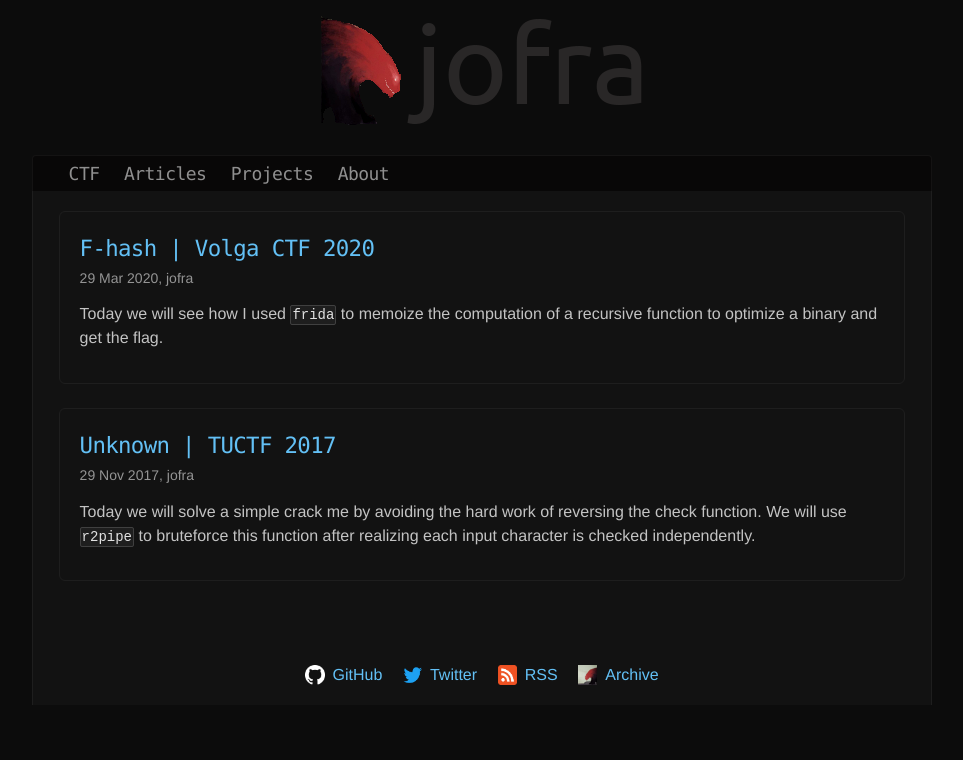
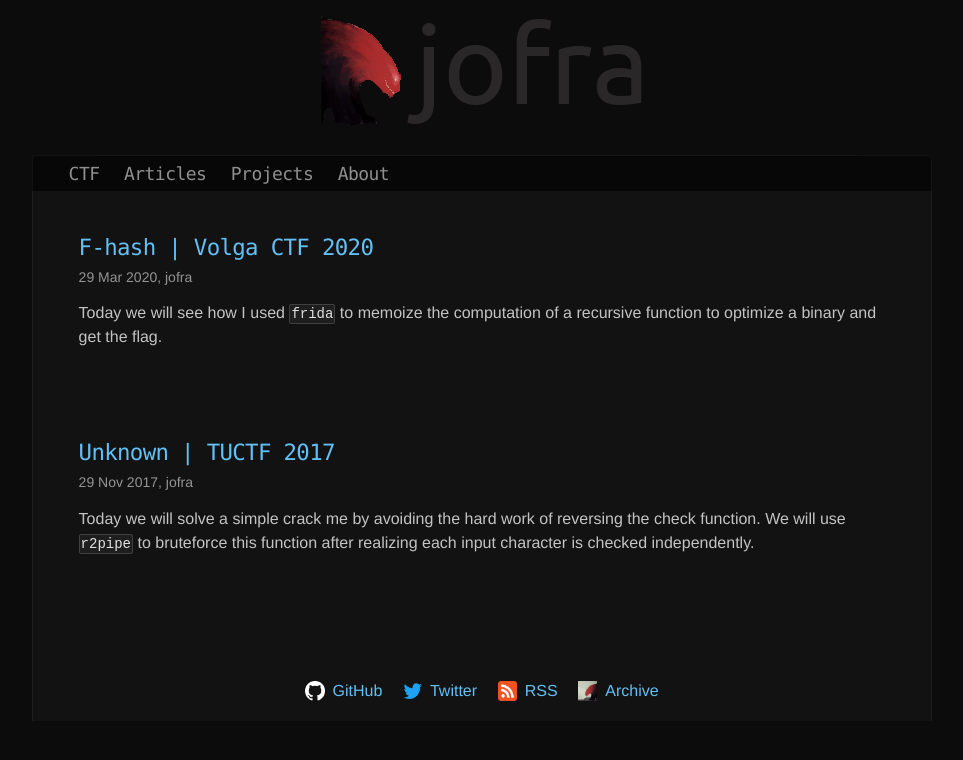
Before and after one commit to Vasco-jofra/Vasco-jofra.github.io, a Jekyll site: the page built from index.html, in a window 1280 px wide. Shown: the top 760 px of the page, without its empty margins (158-1121 px from the left). Built offline with Jekyll 4.4.1, drawn with Linux system fonts in a browser that asks for light colours; the list of posts is cut into pages by our own code.

Commit message:
remove border and add slightly more padding

```diff
--- a/_sass/base.scss
+++ b/_sass/base.scss
@@ -255,8 +255,9 @@ footer a:hover {
 
 .home-post {
   padding: 20px;
+  padding-bottom: 30px;
   border-radius: 6px;
-  border: 1px solid rgba(255, 255, 255, 0.05);
+//   border: 1px solid rgba(255, 255, 255, 0.05);
 }
 
 .home-post:hover {
```
